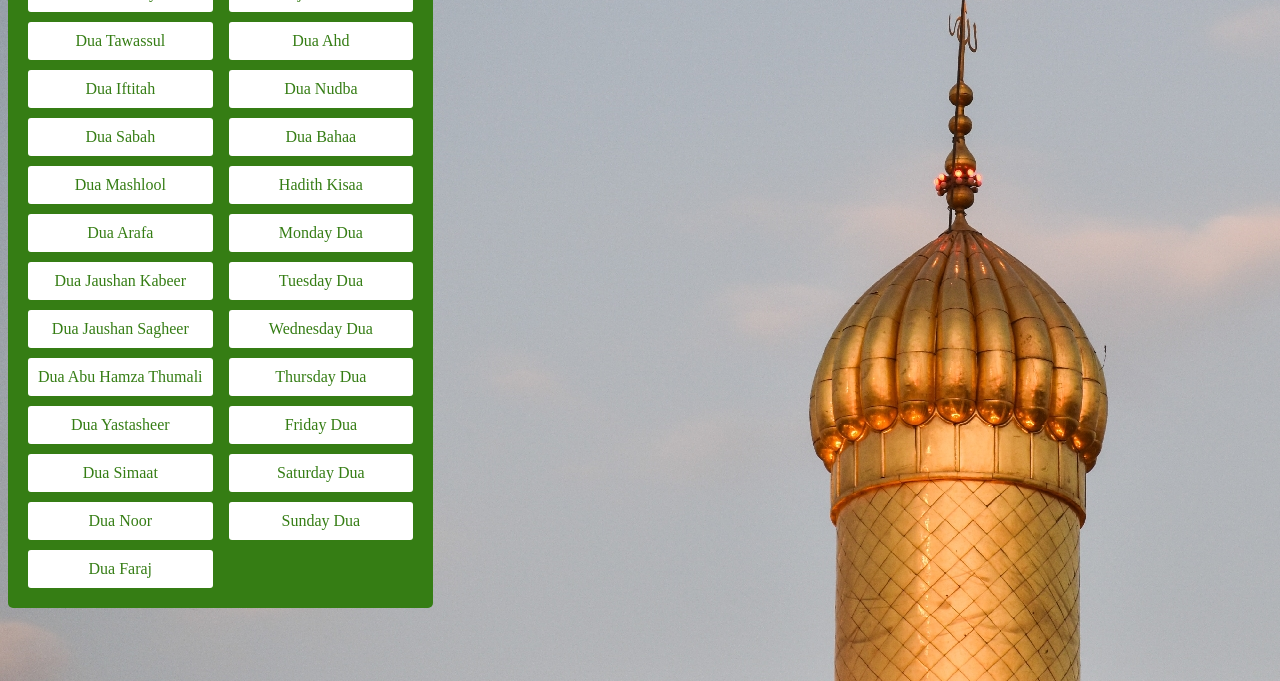
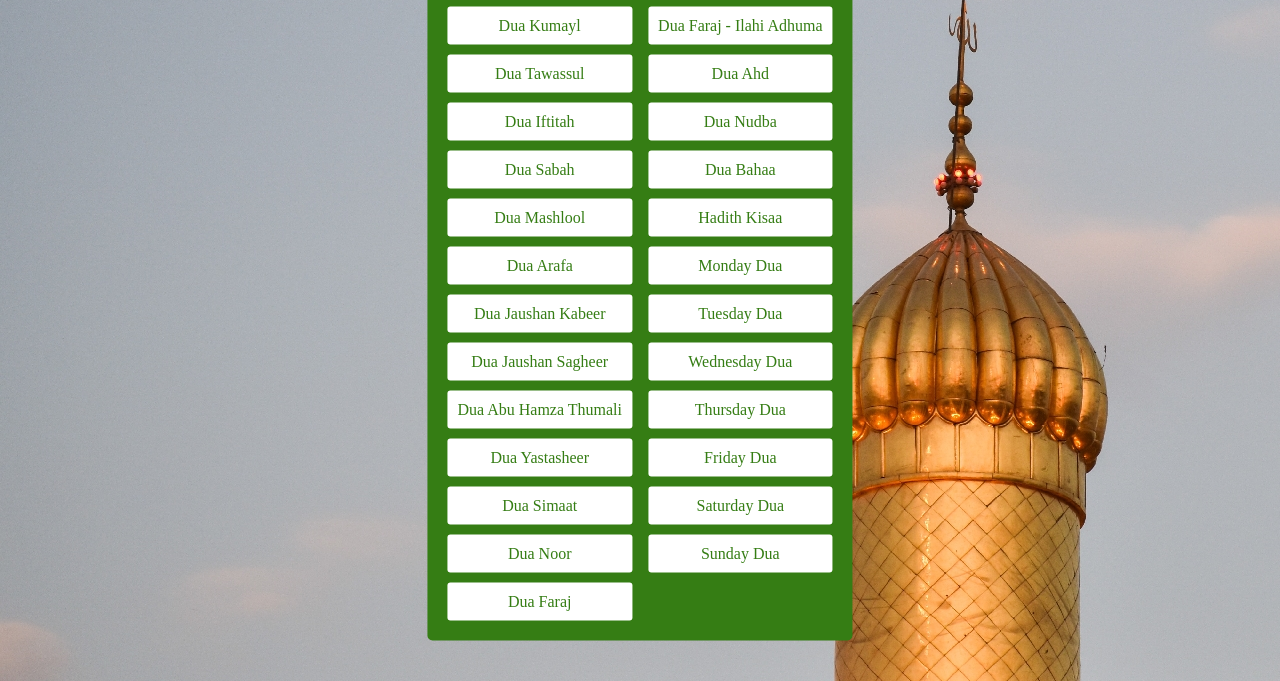
Before and after one commit to 7seinfa/DuaZiyara, a plain HTML site: page index.html in a window 1280 px wide. Shown: the part 119-800 px from the top of the page. Drawn offline with Linux system fonts and the light colour scheme.

Commit message:
Update style.css

```diff
--- a/style.css
+++ b/style.css
@@ -53,9 +53,16 @@ body {
 	background-color: rgb(53, 125, 20);
 	padding: 5px 20px 20px 20px;
 	border-radius: 5px;
+	display: inline-block;
 }
 #duaNames{
 	column-count: 2;
+}
+#startPage{
+	position: absolute;
+	top: 50%;
+	transform: translate(-50%, -50%);
+	left: 50%;
 }
 
 .title{
```
